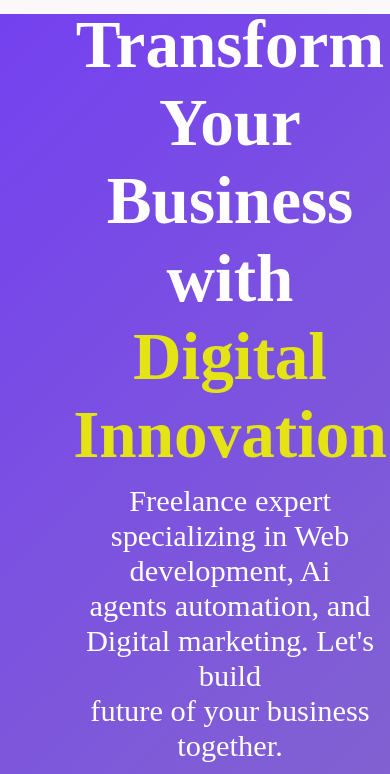
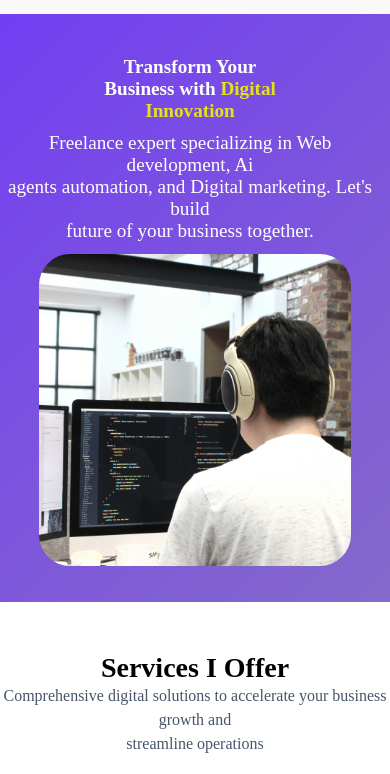
Before and after one commit to NiranjansMaruthi/viworkswebsitetech, a website: page Public/index.html in a window 390 px wide. Shown: the part 70-844 px from the top of the page. Drawn offline with Linux system fonts and the light colour scheme.

Commit message:
Updated CSS styling for navbar and homepage

```diff
--- a/Public/style.css
+++ b/Public/style.css
@@ -479,9 +479,16 @@ textarea {
 
 /* Mobile (≤768px) */
 @media screen and (max-width: 768px) {
-  .homeL {
+  .homeL{
+    text-align: center;
+    align-content: center;
+    margin-left: -10px;
+    margin-top: 10px;
+  }
+.homeL h4,
+.homeL p {
     font-size: 1.2rem;
-  }
+}
 
   .homeR img {
     width: 80vw;
```
